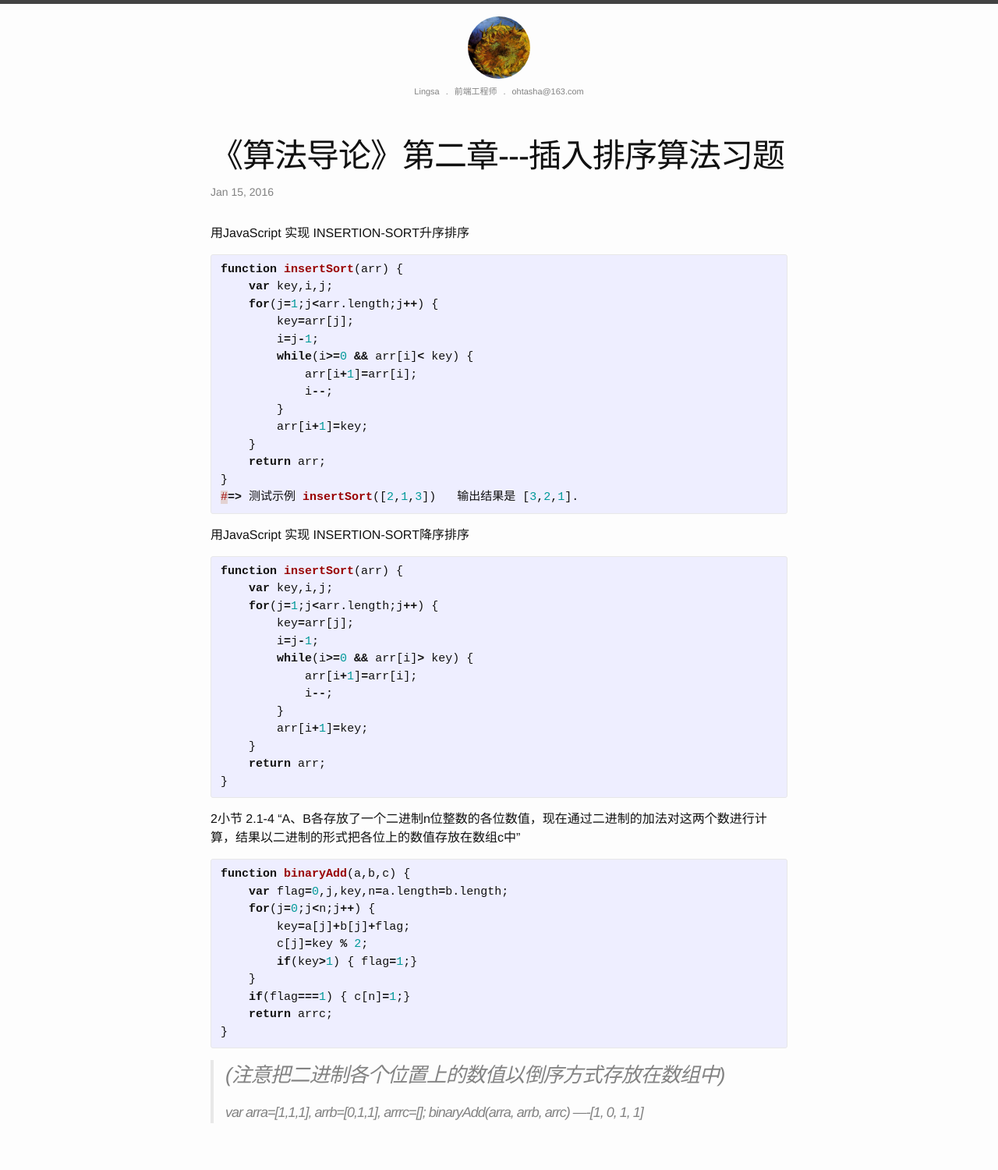
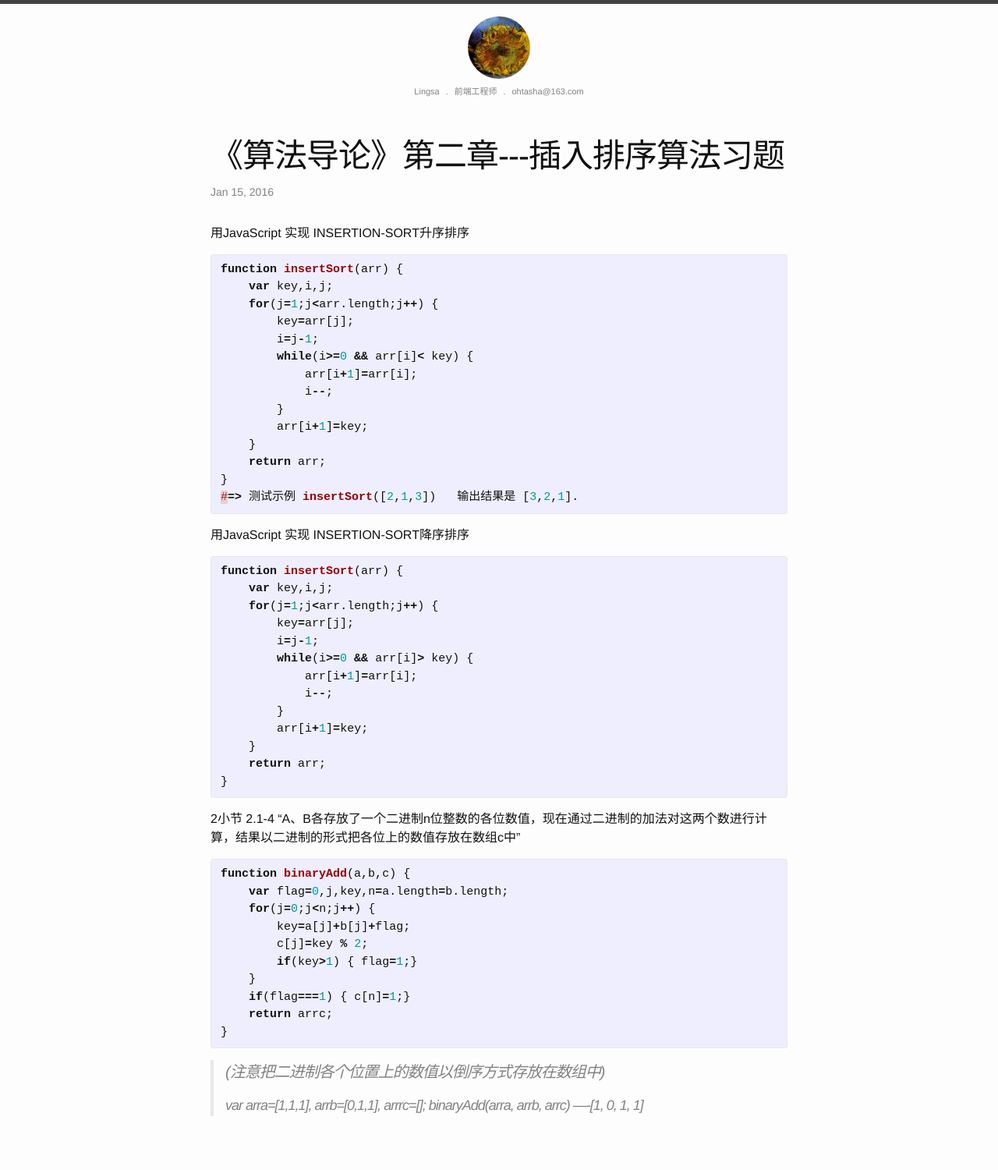
Before and after one commit to Lingsa/sundayBlog, a Jekyll site: the page built from _posts/2016-01-15-insertion-sort.markdown, in a window 1280 px wide. Shown: the whole page at 78% size. Built offline with Jekyll 4.4.1, drawn with Linux system fonts in a browser that asks for light colours.

Commit message:
2.1-4 调整字体大小

```diff
--- a/_posts/2016-01-15-insertion-sort.markdown
+++ b/_posts/2016-01-15-insertion-sort.markdown
@@ -58,5 +58,5 @@ function binaryAdd(a,b,c) {
 }
 {% endhighlight %}
 
->### (注意把二进制各个位置上的数值以倒序方式存放在数组中)
+>#### (注意把二进制各个位置上的数值以倒序方式存放在数组中)
 var arra=[1,1,1], arrb=[0,1,1], arrrc=[]; binaryAdd(arra, arrb, arrc)   ----[1, 0, 1, 1]
```
